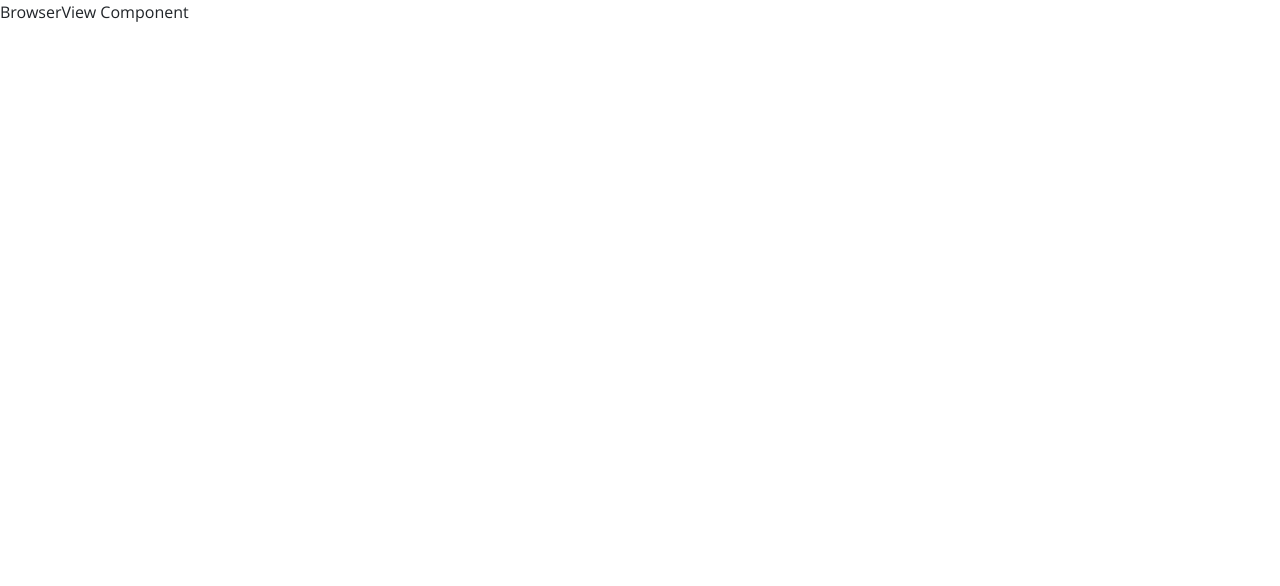
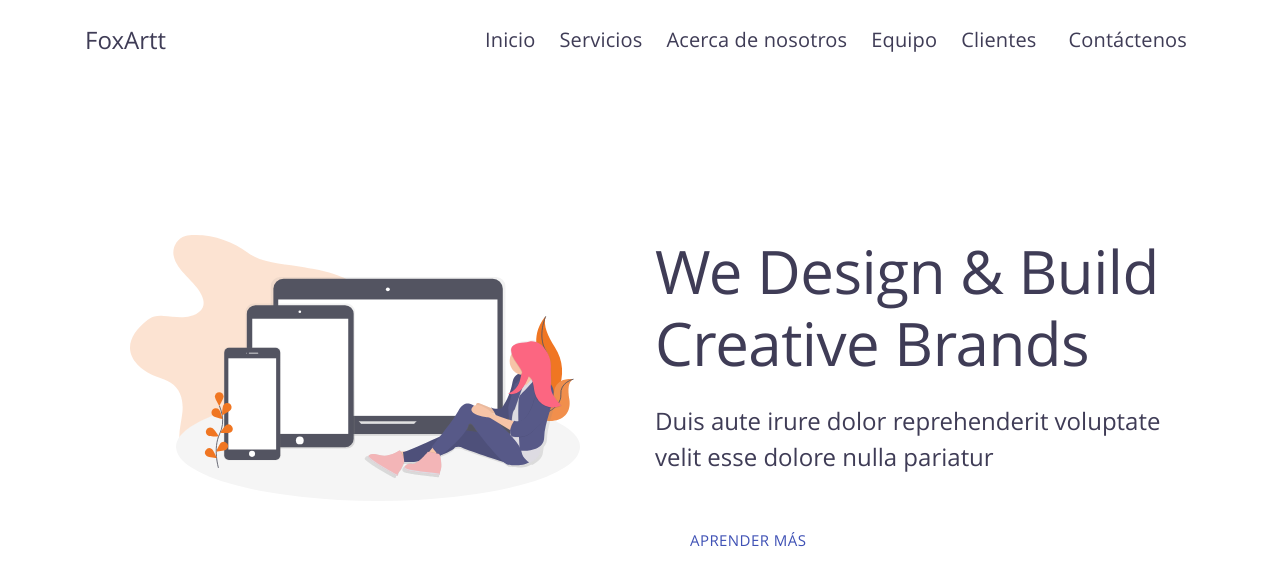
Before and after one commit to FoxArtt/FoxArtt-WEB, a React (Create React App) app: page / in a window 1280 px wide. Shown: the top 586 px of the page. Built offline with nearby package versions, Linux system fonts and the light colour scheme.

Commit message:
Se diseña el landing page principal del componente Home

```diff
--- a/package.json
+++ b/package.json
@@ -3,6 +3,7 @@
   "version": "0.1.0",
   "private": true,
   "dependencies": {
+    "@material-ui/core": "^4.7.1",
     "@types/jest": "24.0.23",
     "@types/node": "12.12.14",
     "@types/react": "16.9.14",
--- a/src/index.scss
+++ b/src/index.scss
@@ -1,4 +1,5 @@
 @import "~bootstrap/dist/css/bootstrap.min.css";
+
 @font-face {
   font-family: 'Arciform';
   font-style: normal;
@@ -12,14 +13,23 @@
   url('./assets/fonts/Arciform/Arciform.svg#Arciform') format('svg'); /* Legacy iOS */
 }
 
-body {
+.text-custom-primary {
+  color: #F07622 !important;
+}
+
+.text-custom-light {
+  color: #E6E3DF !important;
+}
+
+.text-custom-secondary {
+  color: #56667B !important;
+}
+
+.text-swatch {
+  color: #3F3C56 !important;
+}
+
+body, *, .MuiTypography-root, .MuiTypography-h6 {
   margin: 0;
   font-family: Arciform, sans-serif !important;
-  -webkit-font-smoothing: antialiased;
-  -moz-osx-font-smoothing: grayscale;
 }
-
-code {
-  font-family: source-code-pro, Menlo, Monaco, Consolas, 'Courier New',
-  monospace;
-}
--- a/src/index.tsx
+++ b/src/index.tsx
@@ -5,8 +5,14 @@ import * as serviceWorker from './serviceWorker';
 // import App from './pages/App/App';
 // import UnderConstruction from "./pages/UnderConstruction/UnderConstruction";
 import Home from "./pages/Home/Home";
+import {Container} from "reactstrap";
 
-ReactDOM.render(<Home/>, document.getElementById('root'));
+ReactDOM.render(
+    <Container fluid={true}>
+        <Home/>
+    </Container>,
+    document.getElementById('root')
+);
 
 // If you want your app to work offline and load faster, you can change
 // unregister() to register() below. Note this comes with some pitfalls.
--- a/src/pages/Home/HomeViewer/Views/BrowserView/BrowserView.scss
+++ b/src/pages/Home/HomeViewer/Views/BrowserView/BrowserView.scss
@@ -1 +1,6 @@
-.BrowserView {}
+.BrowserView {
+
+  .LandingImage{
+    width: 25vh;
+  }
+}
--- a/src/pages/Home/HomeViewer/Views/BrowserView/BrowserView.tsx
+++ b/src/pages/Home/HomeViewer/Views/BrowserView/BrowserView.tsx
@@ -1,5 +1,17 @@
 import React, {Component} from 'react';
 import './BrowserView.scss';
+import {
+    Col,
+    Collapse,
+    Container,
+    Nav,
+    Navbar,
+    NavbarBrand,
+    NavItem,
+    NavLink, Row
+} from "reactstrap";
+import {Button, Typography} from "@material-ui/core";
+import LandingImage from '../../../../../assets/images/Home/backgroundHomeLandingCreate2.svg';
 
 type props = {};
 type state = {};
@@ -13,7 +25,83 @@ class BrowserView extends Component<props, state> {
     render(): React.ReactElement<any, string | React.JSXElementConstructor<any>> | string | number | {} | React.ReactNodeArray | React.ReactPortal | boolean | null | undefined {
         return (
             <div className="BrowserView" data-testid="BrowserView">
-                BrowserView Component
+                <Navbar light expand="md" className="p-3 bg-white" fixed="top">
+                    <Container>
+                        <NavbarBrand href="/">
+                            <Typography variant="h5" className="text-swatch">
+                                FoxArtt
+                            </Typography>
+                        </NavbarBrand>
+                        <Collapse isOpen={true} navbar>
+                            <Nav className="ml-auto" navbar>
+                                <NavItem>
+                                    <NavLink className="mr-2 text-swatch text-swatch" href="/">
+                                        <Typography variant="h6" color="inherit">
+                                            Inicio
+                                        </Typography>
+                                    </NavLink>
+                                </NavItem>
+                                <NavItem>
+                                    <NavLink className="mr-2 text-swatch text-swatch" href="/">
+                                        <Typography variant="h6" color="inherit">
+                                            Servicios
+                                        </Typography>
+                                    </NavLink>
+                                </NavItem>
+                                <NavItem>
+                                    <NavLink className="mr-2 text-swatch text-swatch" href="/">
+                                        <Typography variant="h6" color="inherit">
+                                            Acerca de nosotros
+                                        </Typography>
+                                    </NavLink>
+                                </NavItem>
+                                <NavItem>
+                                    <NavLink className="mr-2 text-swatch text-swatch" href="/">
+                                        <Typography variant="h6" color="inherit">
+                                            Equipo
+                                        </Typography>
+                                    </NavLink>
+                                </NavItem>
+                                <NavItem>
+                                    <NavLink className="mr-2 text-swatch text-swatch" href="/">
+                                        <Typography variant="h6" color="inherit">
+                                            Clientes
+                                        </Typography>
+                                    </NavLink>
+                                </NavItem>
+                                <NavItem>
+                                    <NavLink className="ml-2 text-swatch text-swatch" href="/">
+                                        <Typography variant="h6" color="inherit">
+                                            Contáctenos
+                                        </Typography>
+                                    </NavLink>
+                                </NavItem>
+                            </Nav>
+                        </Collapse>
+                    </Container>
+                </Navbar>
+                <Container className="min-vh-100 d-flex justify-content-center align-items-center">
+                    <Row rows={1} cols={2}>
+                        <Col cols={6} className="text-center">
+                            <object width="450" data={LandingImage} type="image/svg+xml" aria-label='LandingImage'/>
+                        </Col>
+                        <Col cols={6} className="text-left">
+                            <Typography variant="h2" className="text-swatch">
+                                We Design & Build Creative Brands
+                            </Typography>
+                            <br/>
+                            <p className="text-swatch" style={{fontSize: "1.5rem"}}>
+                                Duis aute irure dolor reprehenderit voluptate velit esse dolore nulla pariatur
+                            </p>
+                            <br/>
+                            <Button color="primary" type="button" size="large">
+                                <div className="mt-1 mb-1 mr-4 ml-4">
+                                    Aprender Más
+                                </div>
+                            </Button>
+                        </Col>
+                    </Row>
+                </Container>
             </div>
         );
     }
```
Also changed, not shown: src/assets/images/Home/backgroundHomeLandingCreate2.svg (added), 1 other file (tests, documents, lock files or other folders).
